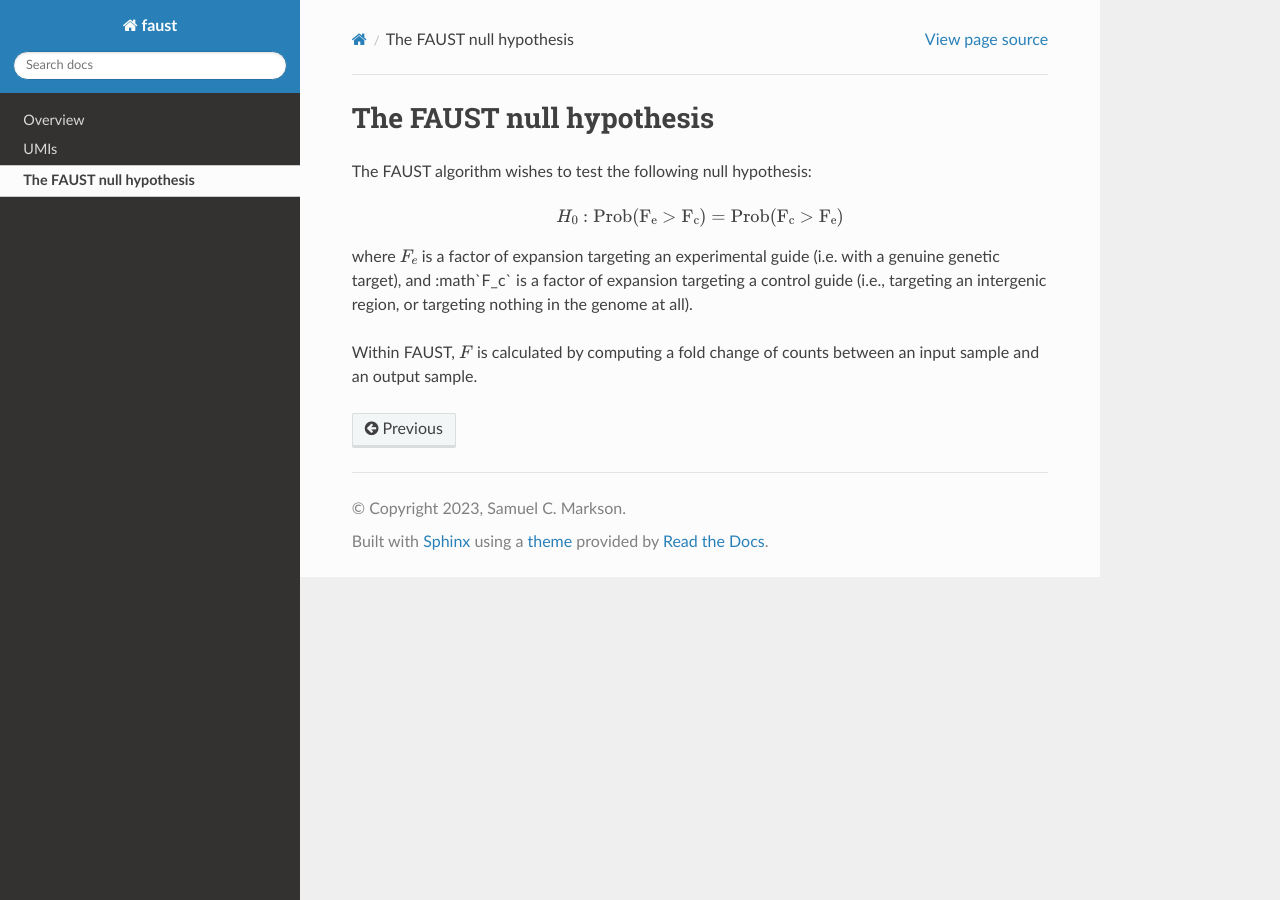
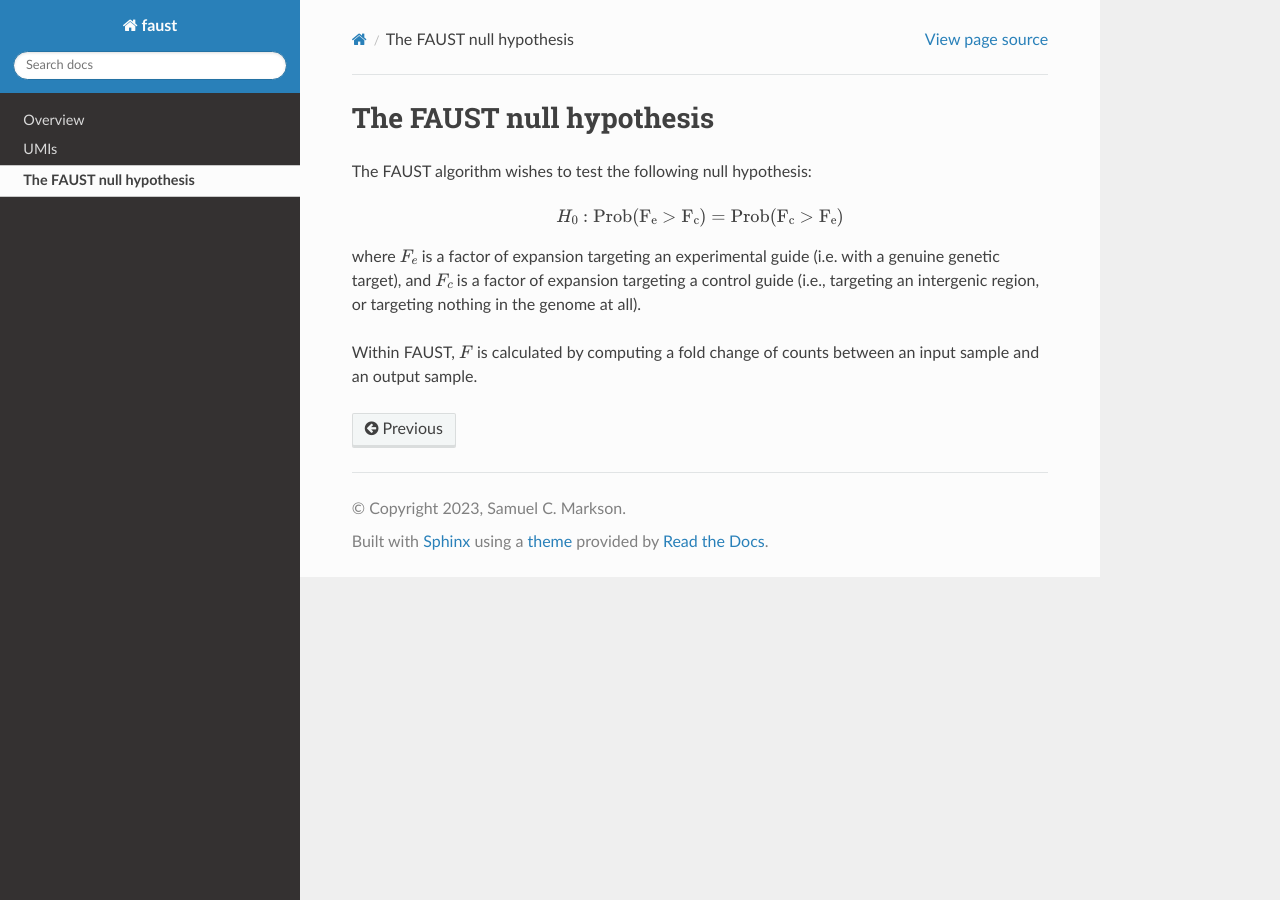
Before and after one commit to scyrusm/faust, a Sphinx documentation site: the page built from docs/nullhypothesis.rst, in a window 1280 px wide. Built offline with Sphinx 7.4.7 and the Read the Docs theme 2.0.0, drawn with Linux system fonts in a browser that asks for light colours.

Commit message:
typo fix

```diff
--- a/docs/nullhypothesis.rst
+++ b/docs/nullhypothesis.rst
@@ -9,6 +9,6 @@ The FAUST algorithm wishes to test the following null hypothesis:
 
     H_0: \mathrm{Prob(F_e > F_c) = Prob(F_c > F_e)}
 
-where :math:`F_e` is a factor of expansion targeting an experimental guide (i.e. with a genuine genetic target), and :math`F_c` is a factor of expansion targeting a control guide (i.e., targeting an intergenic region, or targeting nothing in the genome at all).
+where :math:`F_e` is a factor of expansion targeting an experimental guide (i.e. with a genuine genetic target), and :math:`F_c` is a factor of expansion targeting a control guide (i.e., targeting an intergenic region, or targeting nothing in the genome at all).
 
 Within FAUST, :math:`F` is calculated by computing a fold change of counts between an input sample and an output sample.
```
